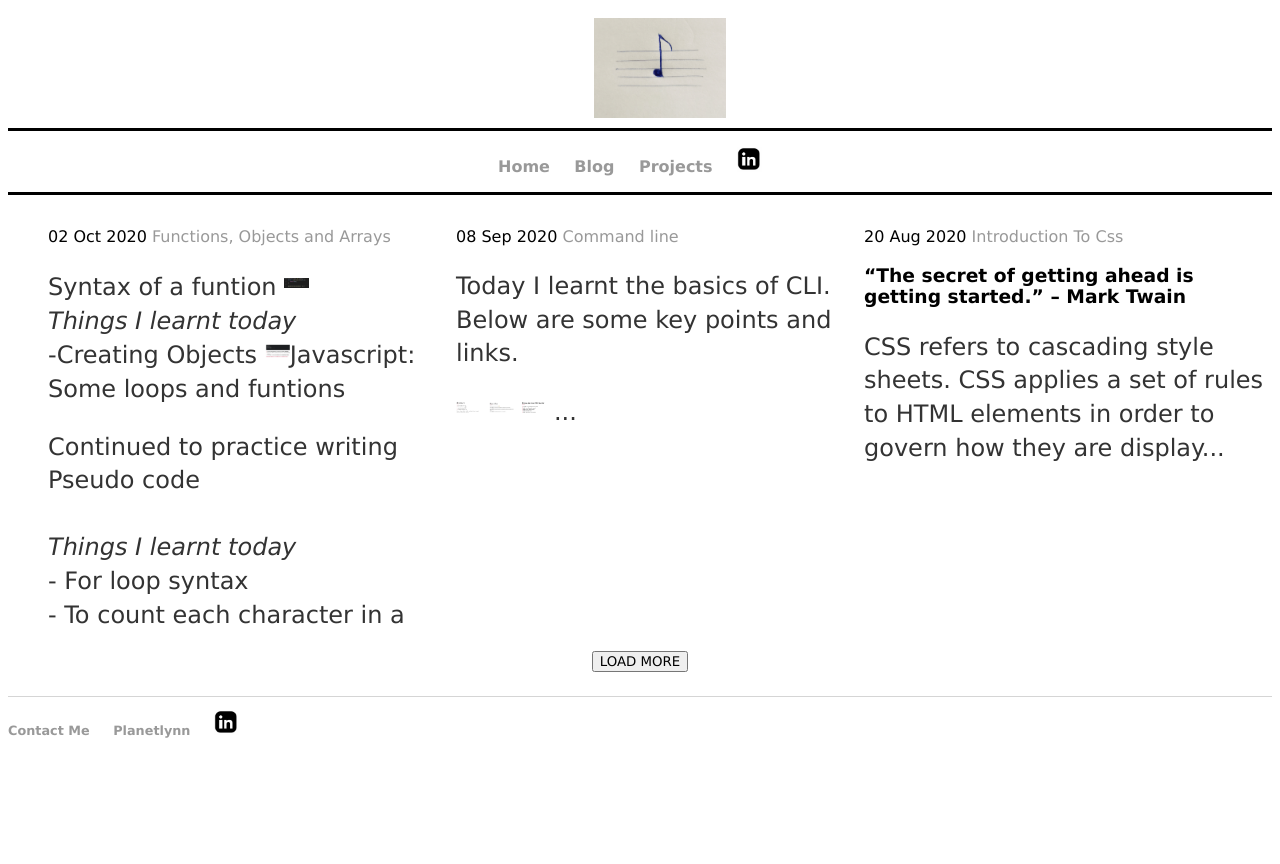
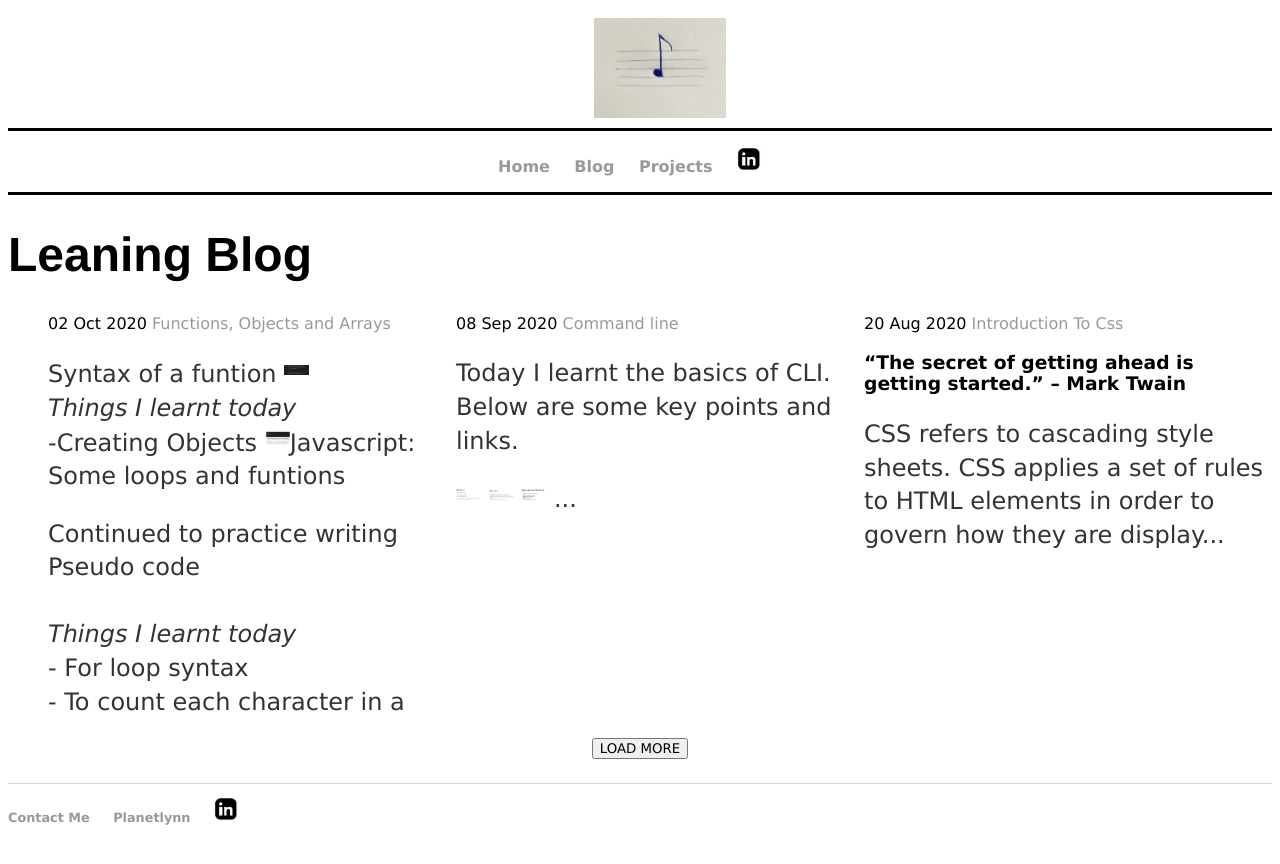
Before and after one commit to aineomugisha/aineomugisha.github.io, a Jekyll site: the page built from blog/index.html, in a window 1280 px wide. Shown: the top 864 px of the page. Built offline with Jekyll 4.4.1, drawn with Linux system fonts in a browser that asks for light colours.

Commit message:
Update index.html

```diff
--- a/blog/index.html
+++ b/blog/index.html
@@ -1,6 +1,6 @@
 ---
 layout: default
-title:
+title: Leaning Blog
 ---
 	<h1>{{ page.title }}</h1>
 	<ul class="posts">
@@ -21,7 +21,7 @@ title:
 
 	</ul>
 <p class='loadmore'><button type="button"
-onclick="getElementsByClassName('.posts').style.max-height = '100%'">
+onclick="getElementsByClassName('.posts').style.overflow: 'auto'">
 			LOAD MORE</button></p>
 
 
```
